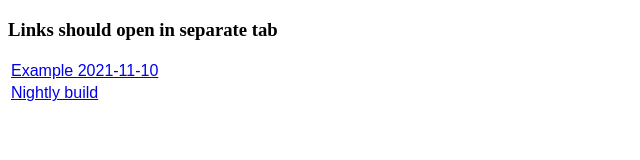
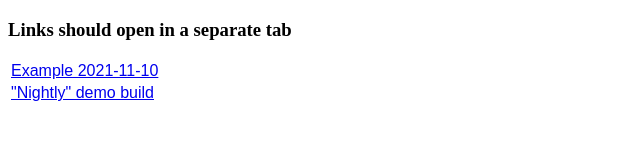
Before and after one commit to Alt-Org/alt-org.github.io, a plain HTML site: page index.html in a window 1280 px wide. Shown: the whole page, without its empty margins (0-640 px from the left). Drawn offline with Linux system fonts and the light colour scheme.

Commit message:
Update index.html

```diff
--- a/index.html
+++ b/index.html
@@ -8,13 +8,13 @@ p, table {
 </style>
 </head>
  <body>
-  <h3>Links should open in separate tab</h3>
+  <h3>Links should open in a separate tab</h3>
 <table>
   <tr>
     <td><a target="_blank" href="https://altgame.eu/demo/peli-2021-11-10/">Example 2021-11-10</a></td>
  </tr>
   <tr>
-    <td><a target="_blank" href="https://altgame.eu/demo/Dropbox/tekstit/altgame/BuildWebGL/">Nightly build</a></td>
+    <td><a target="_blank" href="http://demo.altgame.eu/">"Nightly" demo build</a></td>
  </tr>
 </table>
 </body>
```
